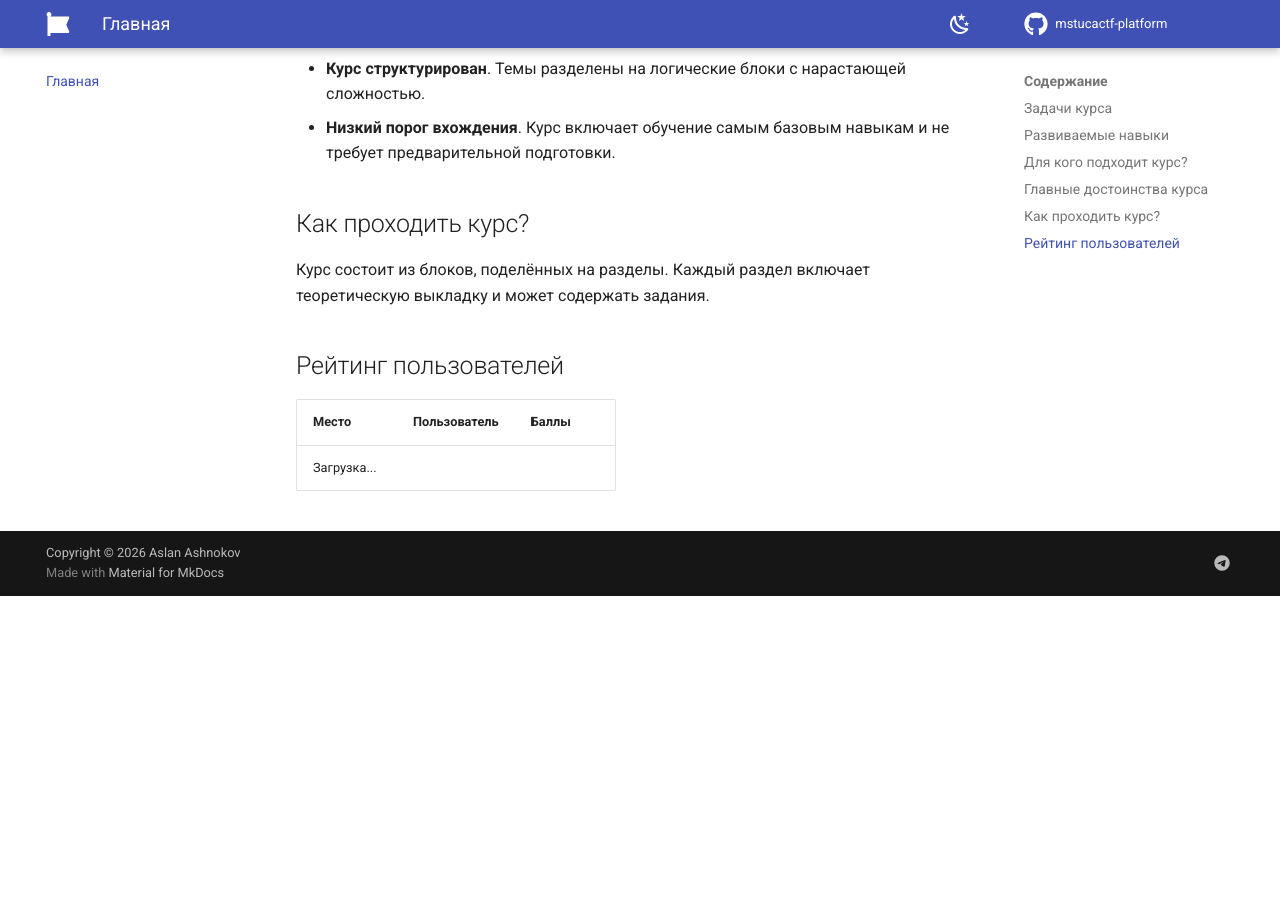
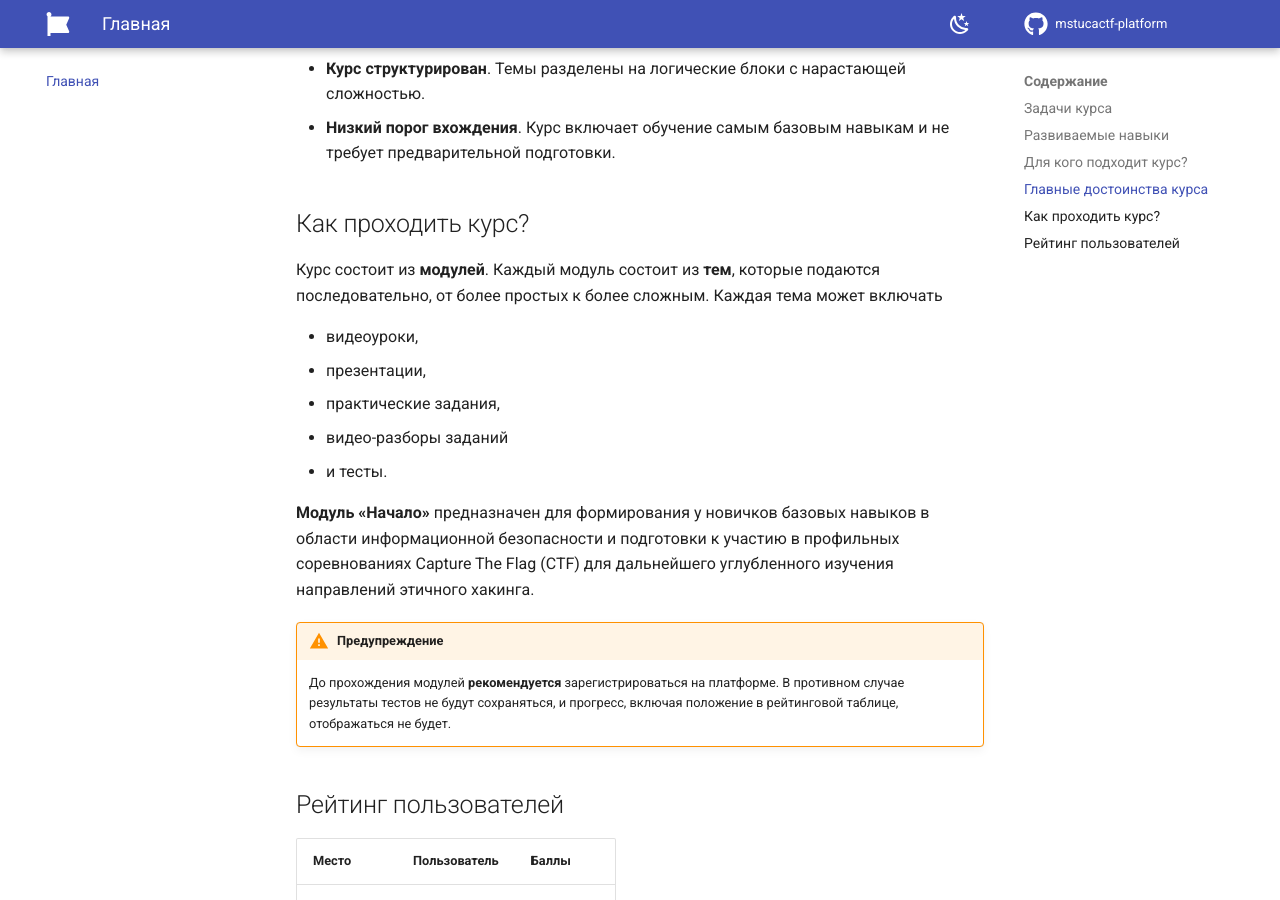
Before and after one commit to try-h4rder/mstucactf-platform, an MkDocs documentation site: the page built from docs/index.md, in a window 1280 px wide and 900 px high, scrolled down 1683 px. Built offline with MkDocs 1.6.1 and Material for MkDocs 9.7.7, drawn with Linux system fonts in a browser that asks for light colours; comment, search, counter and statistics services are not loaded; before the commit the page ends 2279 px from its top, so only the background shows below that.

Commit message:
Расширил инструкцию в "Как проходить курс"

```diff
--- a/docs/index.md
+++ b/docs/index.md
@@ -49,7 +49,19 @@
 
 ## Как проходить курс?
 
-Курс состоит из блоков, поделённых на разделы. Каждый раздел включает теоретическую выкладку и может содержать задания.
+Курс состоит из **модулей**. Каждый модуль состоит из **тем**, которые подаются последовательно, от более простых к более сложным. Каждая тема может включать
+
+- видеоуроки,
+- презентации,
+- практические задания,
+- видео-разборы заданий
+- и тесты.
+
+**Модуль «Начало»** предназначен для формирования у новичков базовых навыков в области информационной безопасности и подготовки к участию в профильных соревнованиях Capture The Flag (CTF) для дальнейшего углубленного изучения направлений этичного хакинга.
+
+!!! warning "Предупреждение"
+
+    До прохождения модулей **рекомендуется** зарегистрироваться на платформе. В противном случае результаты тестов не будут сохраняться, и прогресс, включая положение в рейтинговой таблице, отображаться не будет.
 
 ## Рейтинг пользователей
 
```
